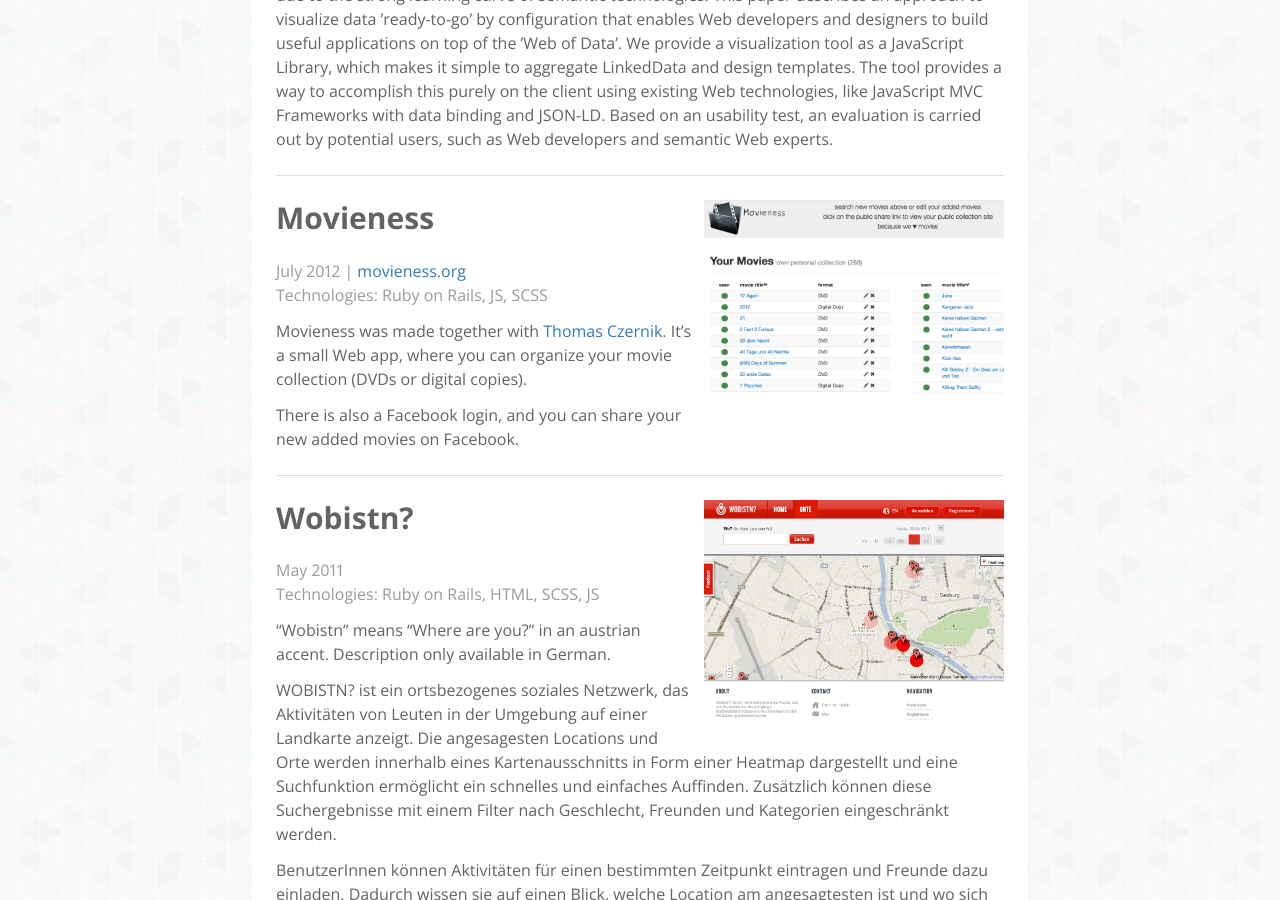
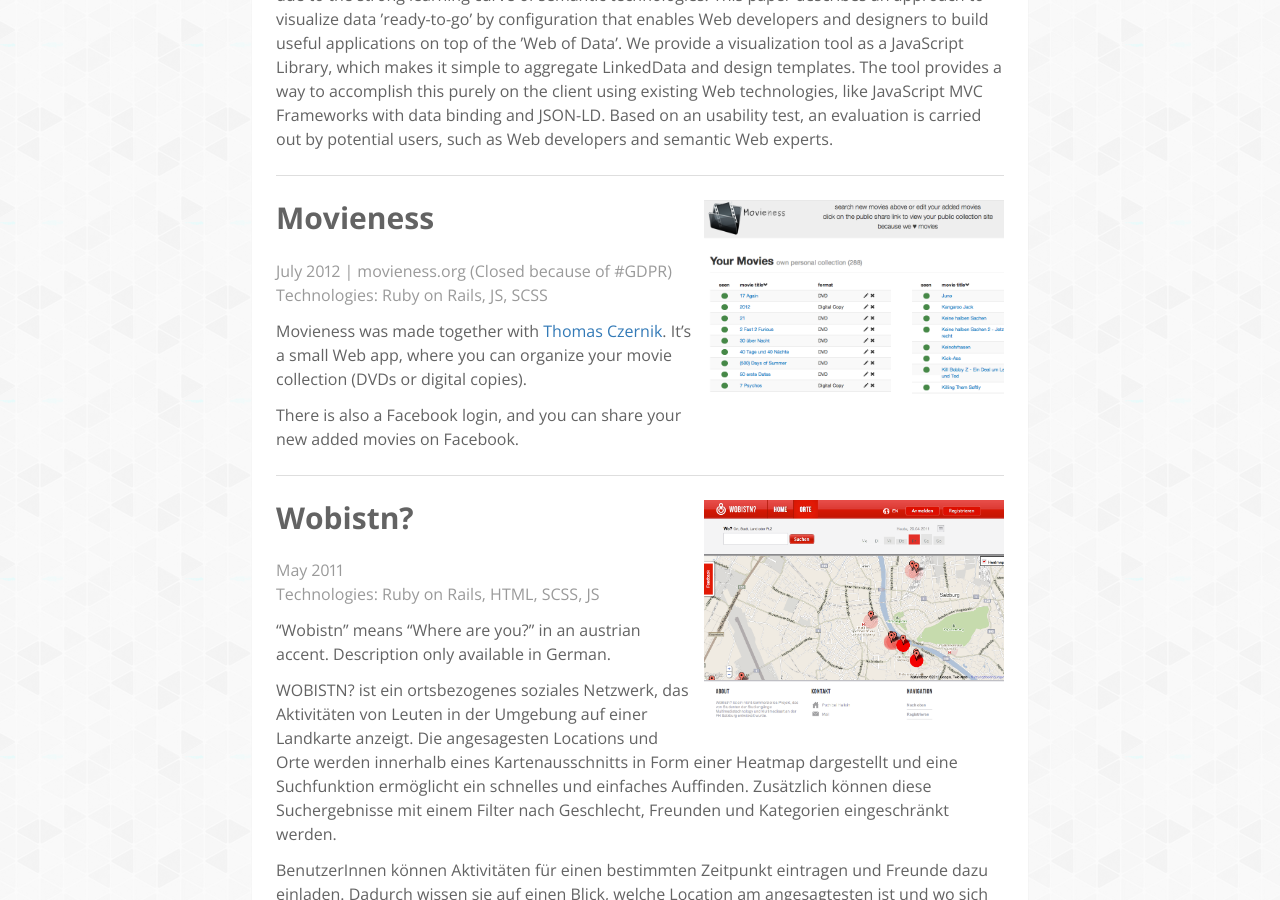
Before and after one commit to lpsBetty/lpsBetty.github.io, a Jekyll site: the page built from projects.md, in a window 1280 px wide and 900 px high, scrolled down 2996 px. Built offline with Jekyll 4.4.1, drawn with Linux system fonts in a browser that asks for light colours.

Commit message:
remove movieness link

```diff
--- a/projects.md
+++ b/projects.md
@@ -111,7 +111,7 @@ The Linked Data movement with the aims of publishing and interconnecting machine
 
 # Movieness
 
-July 2012 \| [movieness.org](http://movieness.org/)
+July 2012 \| movieness.org (Closed because of #GDPR)
 Technologies: Ruby on Rails, JS, SCSS
 {: .txt-medium-gray}
 
```
